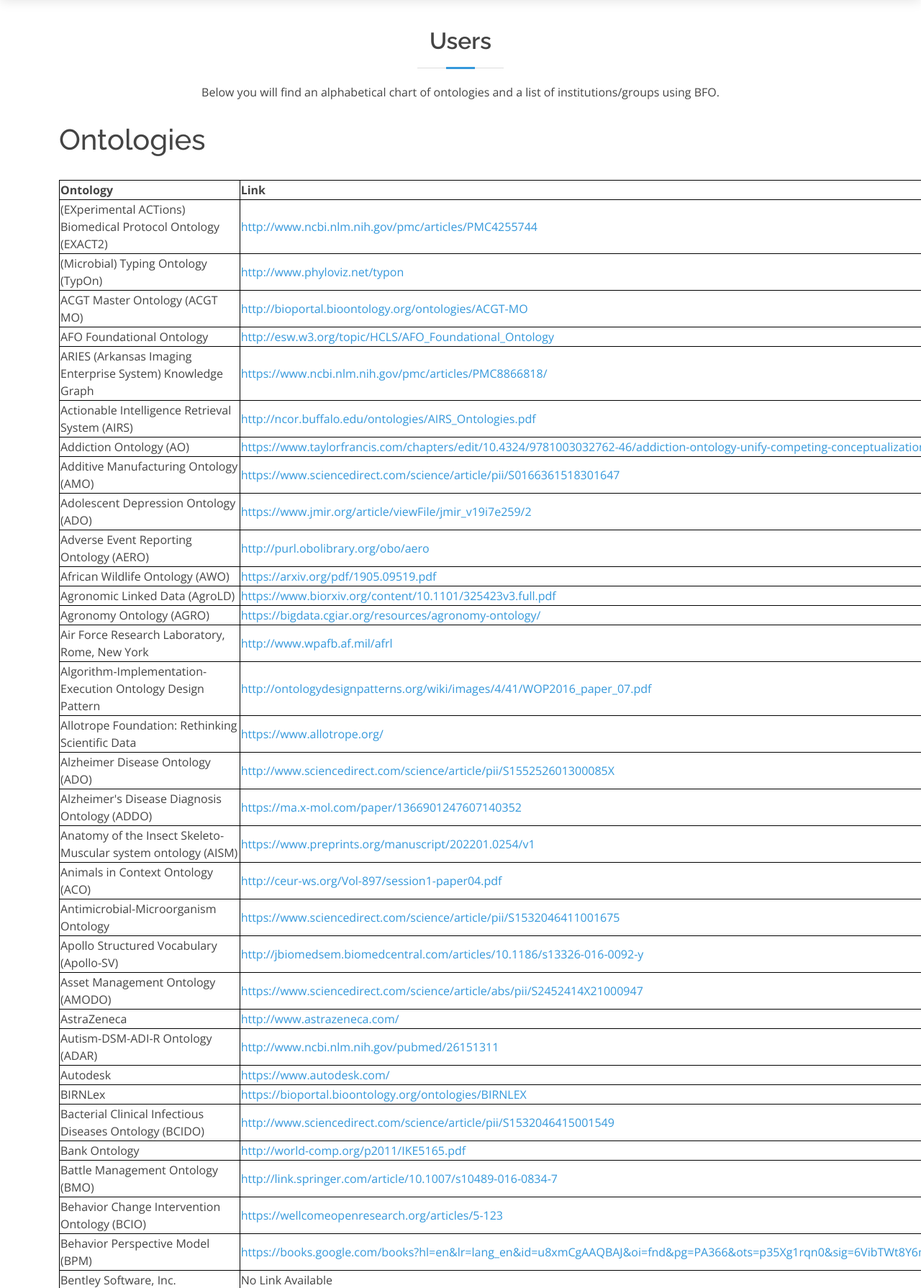
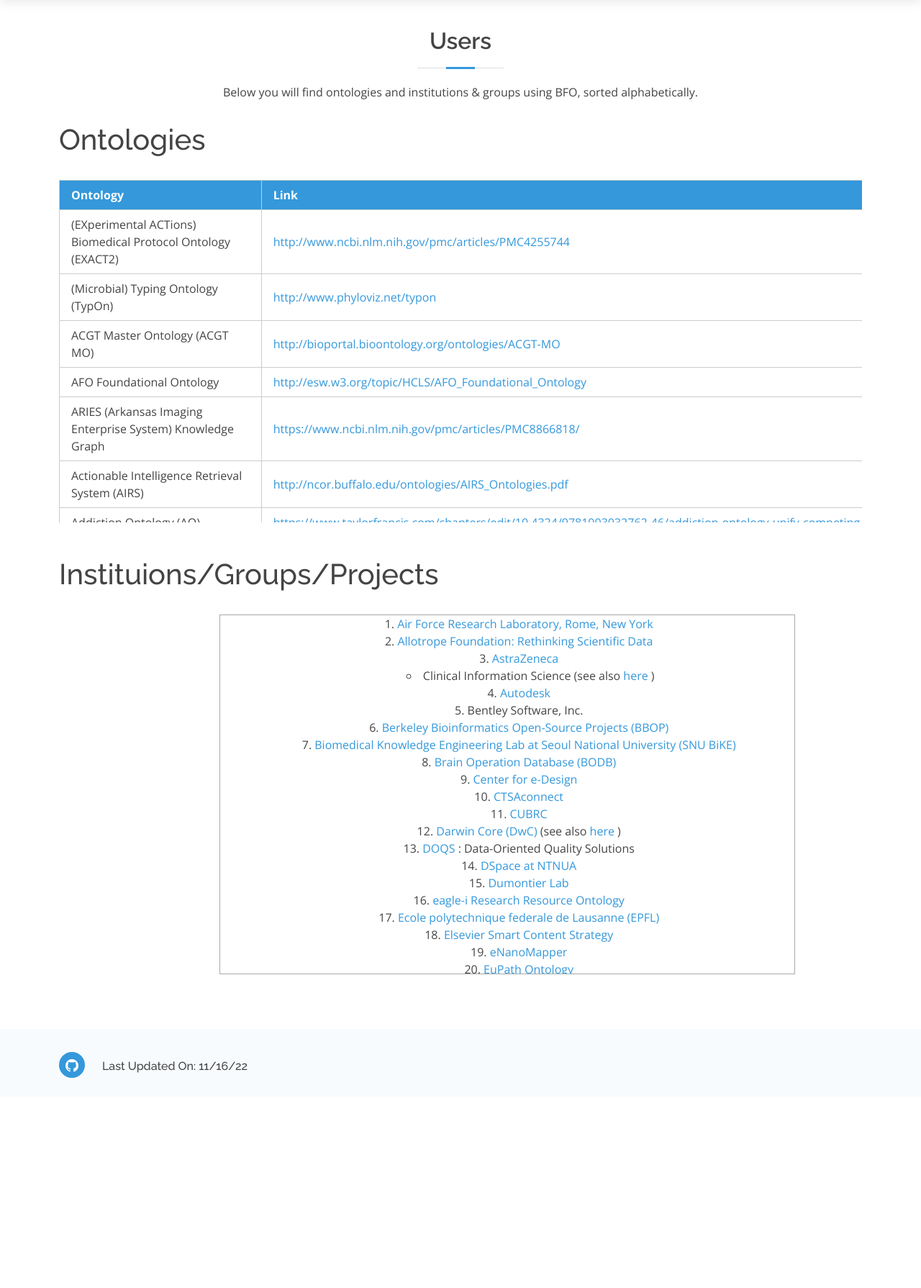
Before and after one commit to SydCo99/bfo-new-site, a Django app: template templates/users.html in a window 1280 px wide; the page is wider, and only the part inside the window is pictured. Shown: the part 70-1860 px from the top of that part at 72% size. After the commit the page ends 1568 px from the top of that part, so only its background shows below. Run offline with Django 3.2, Linux system fonts and the light colour scheme; the template is opened without the code that fills it, so the values that code supplies are empty; some libraries are stand-ins or nearby versions.

Commit message:
updated styling for users page

```diff
--- a/templates/users.html
+++ b/templates/users.html
@@ -46,10 +46,36 @@
   ======================================================== -->
 </head>
 
+
 <body>
+  <style>
+    .tableFixHead {
+      overflow-y: auto; /* make the table scrollable if height is more than 200 px  */
+      height: 500px; /* gives an initial height of 200px to the table */
+    }
+    .tableFixHead thead th {
+      position: sticky; /* make the table heads sticky */
+      top: 0px; /* table head will be placed from the top of the table and sticks to it */
+      background-color: #3498db;
+      color: white;
+    }
+    table {
+      border-collapse: collapse; /* make the table borders collapse to each other */
+      width: 100%;
+    }
+    th,
+    td {
+      padding: 8px 16px;
+      border: 1px solid #ccc;
+    }
+    th {
+      background: #eee;
+    }
+  </style>
 
   <!-- ======= Header ======= -->
   <header id="header" class="fixed-top d-flex align-items-center">
+
     <div class="container d-flex align-items-center">
 
       <div class="logo me-auto">
@@ -85,16 +111,16 @@
           <br>
           <br>
           <h2>Users</h2>
-          <p>Below you will find an alphabetical chart of ontologies and a list of institutions/groups using BFO.</p>
+          <p>Below you will find ontologies and institutions & groups using BFO, sorted alphabetically.</p>
         </div>
 
         <div id = "ontologies">
           <h1>Ontologies</h1>
         </div>
 
-        <div class = "user-table" id = "user-table">
+        <div class = "tableFixHead" id = "user-table">
         <br>
-        <table class = "dataframe">
+        <table>
           <thead>
             <tr>
               <th>Ontology</th>
@@ -1935,7 +1961,8 @@
           <h1>Instituions/Groups/Projects</h1>
         </div>
         <br>
-        <ol>
+        <div style=" margin: auto; width: 60%;">
+          <ol style="overflow:scroll; height: 500px; border-style:solid; border-color:darkgray; border-width: 1px; width: 800px; text-align: center; list-style-position: inside;">
             <li>
               <a href="http://www.wpafb.af.mil/afrl">
               Air Force Research Laboratory, Rome, New York
@@ -2314,6 +2341,7 @@
               </a>
             </li>
           </ol>
+      </div>
 
 
       </div>
```
Lines whose indentation alone changed are shown as unchanged.
